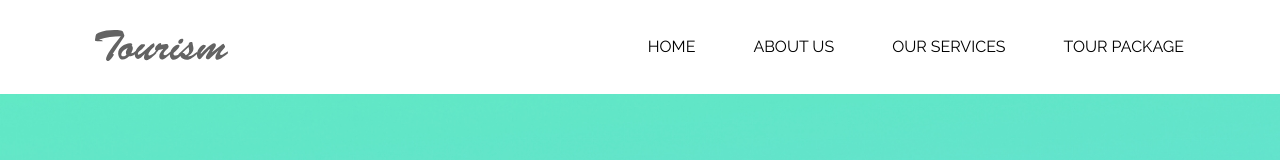
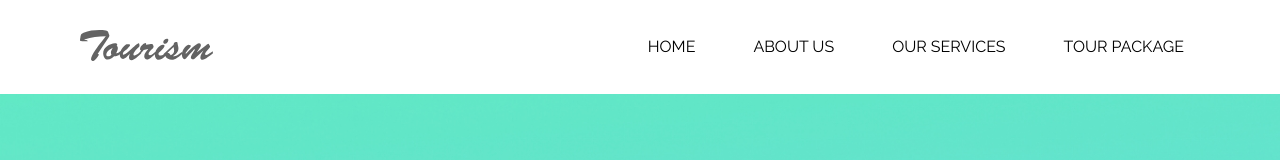
Before and after one commit to mariamogig/Less10-Mariam-gigauri, a plain HTML site: page index.html in a window 1280 px wide. Shown: the top 160 px of the page. Drawn offline with Linux system fonts and the light colour scheme.

Commit message:
where is logo

```diff
--- a/css/styles.css
+++ b/css/styles.css
@@ -18,7 +18,7 @@
     padding-right: 96px;
 }
 .logo {
-    padding-left: 95px;
+    padding-left: 80px;
 }
 .nav-li {
     margin-left: 58px;
--- a/index.html
+++ b/index.html
@@ -17,7 +17,7 @@
     <header>
         <div class="header">
         <a href="index.html">
-            <img class="logo" src="images/logo.svg" alt="logo">
+            <img class="logo" src="images/Logo.svg" alt="logo">
         </a>
         <nav class="navigation">
             <ul class="nav-ul">
```
